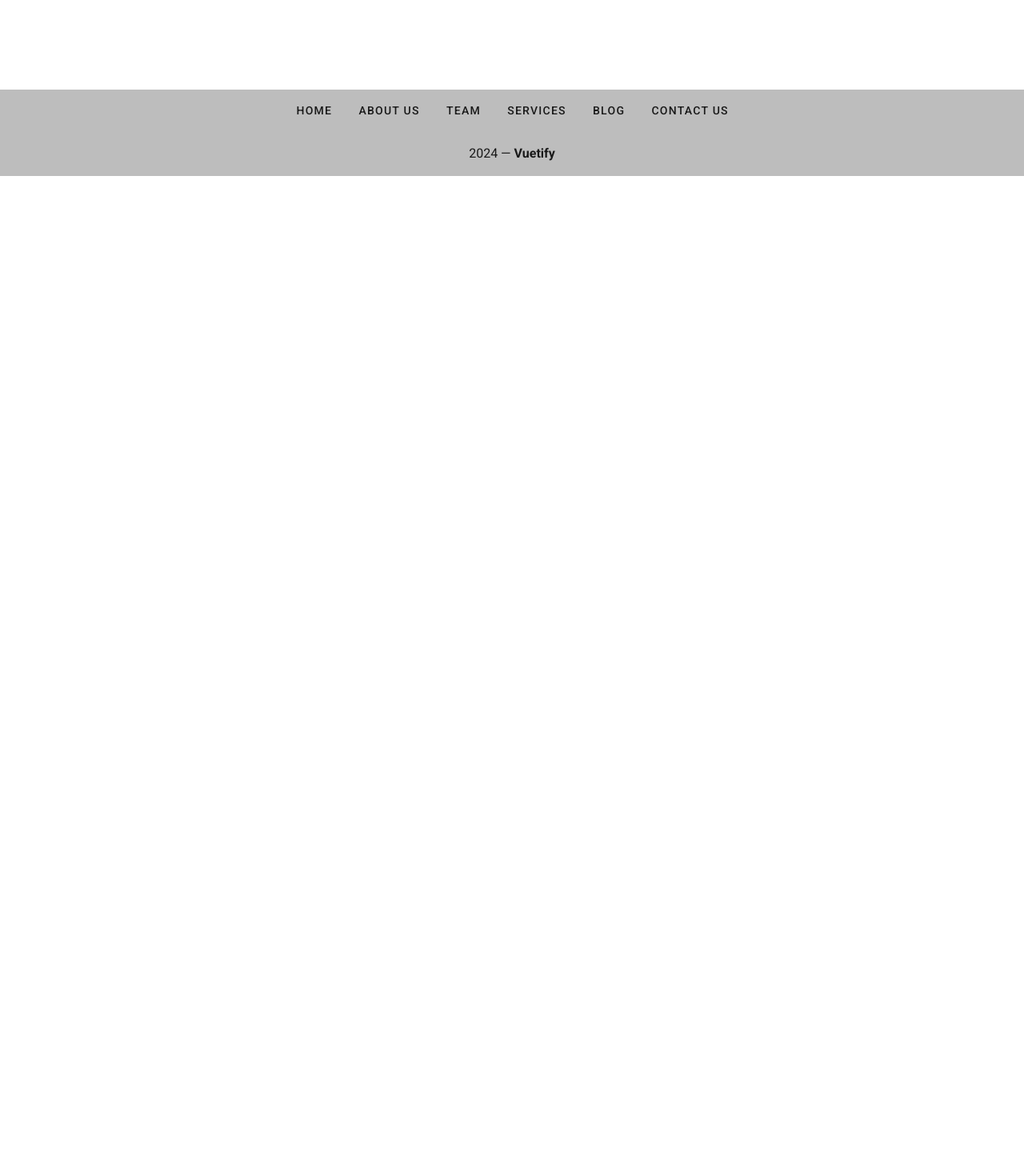
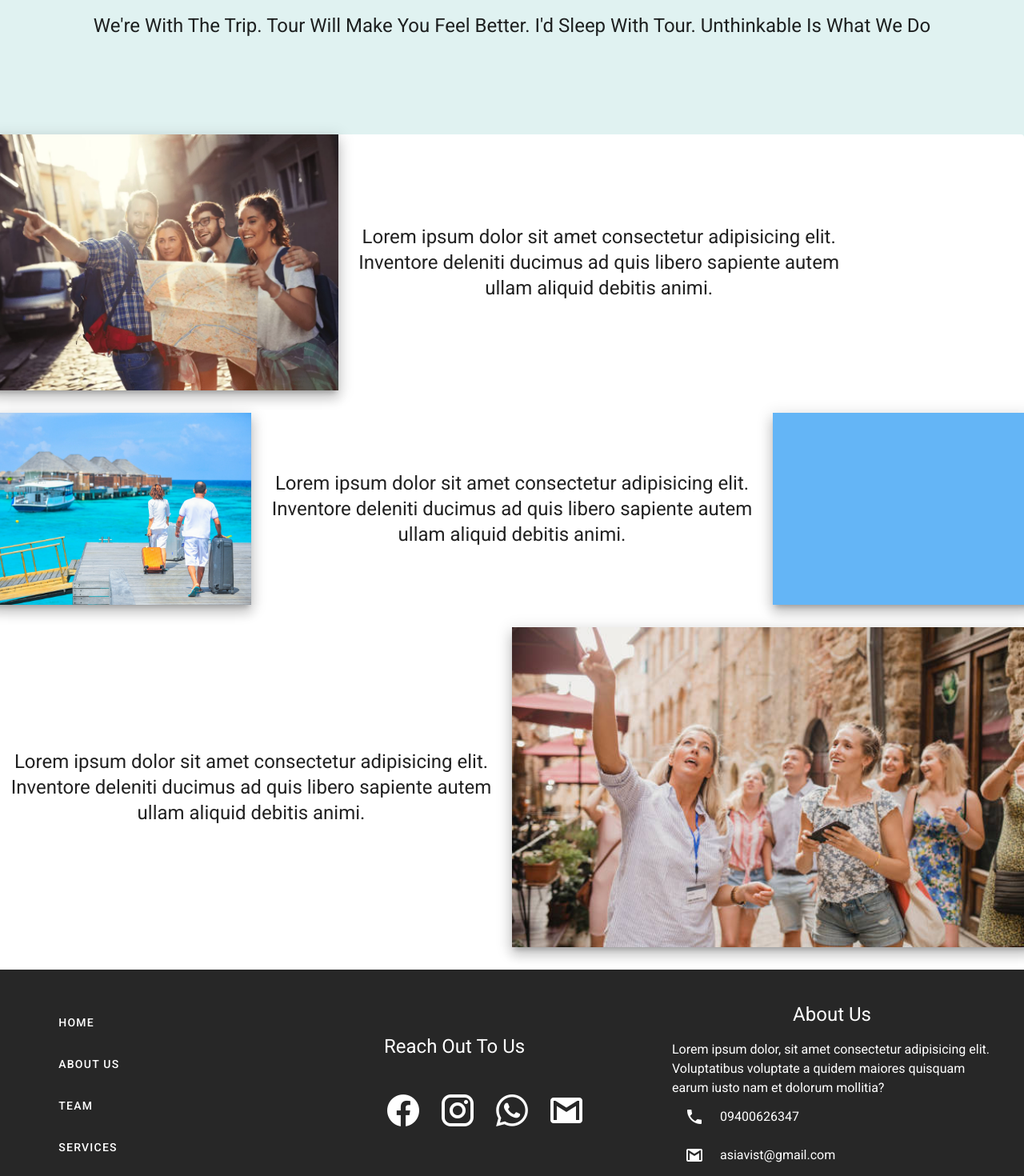
Before and after one commit to Thel101/tourism-app, a Vue app: page / in a window 1280 px wide. Shown: the part 580-2050 px from the top of the page at 80% size. Before the commit the page ends 800 px from the top, so only its background shows below. Built offline with nearby package versions, Linux system fonts and the light colour scheme.

Commit message:
modify home page

```diff
--- a/src/components/Footer.vue
+++ b/src/components/Footer.vue
@@ -1,28 +1,34 @@
 <template>
+  <v-footer dark padless class="mt-10 white--text pa-10" flat>
+    <v-row justify="center" no-gutters>
+      <v-col class="col-sm-12 col-md-4 transparent">
+        <div v-for="link in links" :key="link" flat>
+          <v-list-item><v-btn text rounded class="my-2">
+              {{ link }}
+            </v-btn></v-list-item>
+        </div>
 
-  <v-footer
-    color="grey lighten-1"
-    padless
-    class="mt-5"
-  >
-    <v-row
-      justify="center"
-      no-gutters
-    >
-      <v-btn
-        v-for="link in links"
-        :key="link"
-        text
-        rounded
-        class="my-2"
-      >
-        {{ link }}
-      </v-btn>
-      <v-col
-        class="py-4 text-center"
-        cols="12"
-      >
-        {{ new Date().getFullYear() }} — <strong>Vuetify</strong>
+      </v-col>
+      <v-col class="col-sm-12 col-md-4">
+        <span class="d-flex headline ma-10">Reach Out To Us</span>
+        <div class="ma-10">
+        <v-icon class="white--text mr-5 display-2">mdi-facebook </v-icon>
+        <v-icon class="white--text mr-5 display-2">mdi-instagram </v-icon>
+        <v-icon class="white--text mr-5 display-2">mdi-whatsapp </v-icon>
+        <v-icon class="white--text display-2">mdi-gmail </v-icon>
+        </div>
+
+      </v-col>
+      <v-col class="col-sm-12 col-md-4">
+        <p class="text-center headline">About Us</p>
+        <span class="text-center">Lorem ipsum dolor, sit amet consectetur adipisicing elit. Voluptatibus voluptate a quidem maiores quisquam earum iusto nam et dolorum mollitia?</span>
+        <v-list-item :style="{ cursor : isHovered ? 'pointer' : 'default'}" @mouseover="isHovered = true" @mouseout="isHovered = false" ><v-icon class="white--text mr-5" cursor="pointer">mdi-phone</v-icon> 09400626347</v-list-item>
+        <v-list-item :style="{ cursor : isHovered ? 'pointer' : 'default'}" @mouseover="isHovered = true" @mouseout="isHovered = false"><v-icon class="white--text mr-5">mdi-gmail</v-icon> asiavist@gmail.com</v-list-item>
+        <v-list-item :style="{ cursor : isHovered ? 'pointer' : 'default'}" @mouseover="isHovered = true" @mouseout="isHovered = false"><v-icon class="white--text mr-5">mdi-map-marker</v-icon> Yangon, Myanmar</v-list-item>
+      </v-col>
+
+      <v-col class="py-4 text-center" cols="12">
+        {{ new Date().getFullYear() }} — <strong>AsiaVista Expeditions</strong>
       </v-col>
     </v-row>
   </v-footer>
@@ -31,6 +37,7 @@
 <script>
 export default {
   data: () => ({
+    isHovered :false,
     links: [
       'Home',
       'About Us',
@@ -44,6 +51,4 @@ export default {
 }
 </script>
 
-<style>
-
-</style>
+<style></style>
--- a/src/components/Header.vue
+++ b/src/components/Header.vue
@@ -1,14 +1,14 @@
 <template>
     <nav>
-        <v-app-bar app flat>
+        <v-app-bar dark class="white--text" app flat>
 
             <v-toolbar-title>Asiavista Expeditions</v-toolbar-title>
 
             <v-spacer></v-spacer>
 
             <v-hover v-slot="{ hover }" open-delay="100" v-for="link in links" :key="link.text">
-                <v-btn text :class="{ 'on-hover': hover }">
-                    <router-link :to="link.route" class="black--text links">
+                <v-btn text :class="{ 'on-hover': hover }" rounded>
+                    <router-link :to="link.route" class="white--text links">
                         {{ link.text }}
                     </router-link>
                 </v-btn>
--- a/src/views/About.vue
+++ b/src/views/About.vue
@@ -10,7 +10,7 @@
 
     <!-- Our Vision -->
     <v-row class="mt-10 indigo lighten-4">
-      <v-col class="col-sm-12 col-md-5">
+      <v-col class="col-sm-12 col-md-5" style="margin: 0; padding: 0; object-fit: cover;">
         <v-img class="rounded-lg rounded-tl-5" src="assets/images/about1.jpeg"></v-img>
       </v-col>
       <v-col class="col-sm-12 col-md-7 d-flex flex-column" align-self="center">
--- a/src/views/DestinationDetail.vue
+++ b/src/views/DestinationDetail.vue
@@ -2,28 +2,43 @@
     <div>
         <v-container>
             <v-img :src="image" max-height="auto"></v-img>
-            <h3 class="text-center text-decoration-underline grey--text my-10">{{ country }}, {{ description }}</h3>
+            <v-row class="mt-5">
+                <v-col v-for="n in 8" :key="n" class="d-flex child-flex" cols="3">
+                    <v-img :src="`https://picsum.photos/500/300?image=${n * 5 + 10}`"
+                        :lazy-src="`https://picsum.photos/10/6?image=${n * 5 + 10}`" aspect-ratio="1"
+                        class="grey lighten-2" rounded>
+                        <template v-slot:placeholder>
+                            <v-row class="fill-height ma-0" align="center" justify="center">
+                                <v-progress-circular indeterminate color="grey lighten-5"></v-progress-circular>
+                            </v-row>
+                        </template>
+                    </v-img>
+                </v-col>
+            </v-row>
+            <h3 class="text-center text-decoration-underline grey--text my-10">{{ country }}, {{ body }}</h3>
             <div class="text-center custom-line-height">
-                {{ body }} <router-link :to="{ name : 'ContactUs'}" class="text-decoration-none contact"><span> Contact Us</span></router-link>
+                {{ description }} <router-link :to="{ name: 'ContactUs' }" class="text-decoration-none contact"><span>
+                        Contact Us</span></router-link>
             </div>
         </v-container>
     </div>
 </template>
 <script>
-export default{
-    props : ['id', 'body', 'image', 'country', 'description'],
-    data(){
-        return{
+export default {
+    props: ['id', 'body', 'image', 'country', 'description'],
+    data() {
+        return {
 
         }
     }
 }
 </script>
 <style scoped>
-.custom-line-height{
+.custom-line-height {
     line-height: 2;
 }
-.contact span:hover{
+
+.contact span:hover {
     border-radius: 2px;
     padding: 5px;
     background: rgb(164, 214, 234);
--- a/src/views/Home.vue
+++ b/src/views/Home.vue
@@ -1,6 +1,75 @@
 <template>
   <div class="home">
     <Hero></Hero>
+
+    <transition name="head" appear>
+      <div class="pa-10 teal lighten-5">
+        <v-row class="fill-height text-center align-center" style="height: 30vh;">
+
+          <v-col class="col-sm-12 col-md-12 text-md-center" >
+            <span class="headline">We're With The Trip. Tour Will Make You Feel Better. I'd Sleep With Tour. Unthinkable Is What We Do</span>
+          </v-col>
+        </v-row>
+    </div>
+    </transition>
+    <div>
+
+      <v-card flat>
+        <v-row class="fill-height align-center">
+          <v-col class="col-sm-12 col-md-4" style="margin: 0; padding: 0;">
+            <div class="blue lighten-2 elevation-10" style="height: 40vh;">
+              <img src="/assets/images/about1.jpeg" alt="" style="width: 100%; height: 100%; object-fit: cover;">
+            </div>
+          </v-col>
+          <v-col class="col-sm-12 col-md-6 text-md-center">
+            <span class="headline">Lorem ipsum dolor sit amet consectetur adipisicing elit. Inventore deleniti ducimus ad
+              quis libero sapiente autem ullam aliquid debitis animi.</span>
+          </v-col>
+        </v-row>
+      </v-card>
+
+
+    </div>
+    <div class="mt-10">
+
+      <v-card flat>
+        <v-row class="fill-height align-center">
+          <v-col class="col-sm-12 col-md-3" style="margin: 0; padding: 0;">
+            <div class="blue lighten-2 elevation-10" style="height: 30vh;">
+              <img src="/assets/images/home1.jpeg" alt="" style="width: 100%; height: 100%; object-fit: cover;">
+            </div>
+          </v-col>
+          <v-col class="col-sm-12 col-md-6 text-md-center">
+            <span class="headline">Lorem ipsum dolor sit amet consectetur adipisicing elit. Inventore deleniti ducimus ad
+              quis libero sapiente autem ullam aliquid debitis animi.</span>
+          </v-col>
+          <v-col class="col-sm-12 col-md-3" style="margin: 0; padding: 0;">
+            <div class="blue lighten-2 elevation-10" style="height: 30vh;">
+
+            </div>
+          </v-col>
+        </v-row>
+      </v-card>
+
+
+    </div>
+    <div class="mt-10">
+
+      <v-card flat>
+        <v-row class="fill-height align-center">
+          <v-col class="col-sm-12 col-md-6 text-md-center">
+            <span class="headline">Lorem ipsum dolor sit amet consectetur adipisicing elit. Inventore deleniti ducimus ad
+              quis libero sapiente autem ullam aliquid debitis animi.</span>
+          </v-col>
+          <v-col class="col-sm-12 col-md-6" style="margin: 0; padding: 0;">
+            <div class="blue lighten-2 elevation-10" style="height: 50vh;">
+              <img src="/assets/images/about2.jpeg" alt="" style="width: 100%; height: 100%; object-fit: cover;">
+            </div>
+          </v-col>
+
+        </v-row>
+      </v-card>
+    </div>
   </div>
 </template>
 
@@ -16,3 +85,20 @@ export default {
 
 }
 </script>
+<style scoped>
+/* we will explain what these classes do next! */
+.head-enter-active {
+  transition: all 0.3s ease-out;
+  transition-delay: 0.25s;
+}
+
+.head-leave-active {
+  transition: all 0.8s cubic-bezier(1, 0.5, 0.8, 1);
+}
+
+.head-fade-enter-from,
+.head-leave-to {
+  transform: translateX(20px);
+  opacity: 0;
+}
+</style>
```
Also changed, not shown: src/views/Destination.vue (+10 -12 lines), public/assets/images/home1.jpeg (added). Lines whose indentation alone changed are shown as unchanged.
